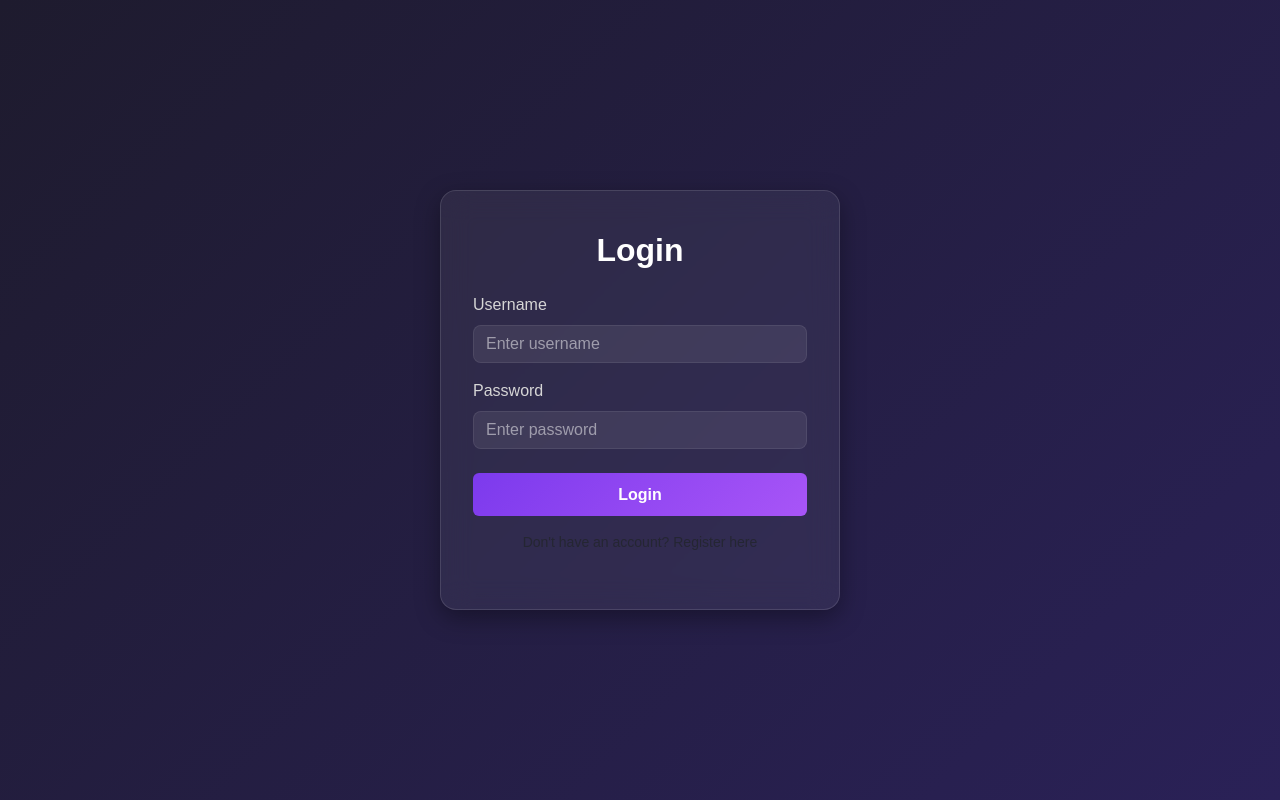
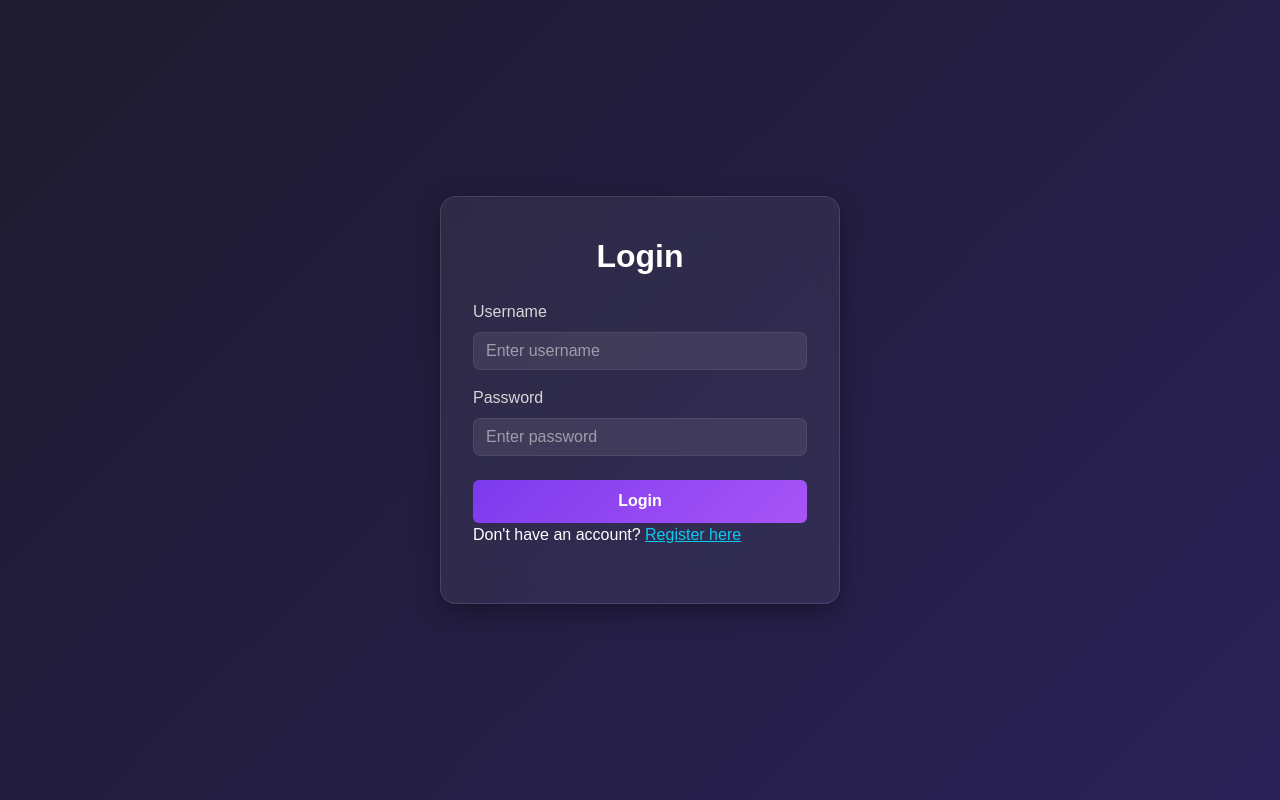
Before and after one commit to Gamay-tun/Student-Expense-App, a Flask app: page /login in a window 1280 px wide. Run offline with Flask 3, Linux system fonts and the light colour scheme.

Commit message:
text color changes

```diff
--- a/templates/login.html
+++ b/templates/login.html
@@ -28,7 +28,8 @@
 
       <button type="submit" class="btn btn-primary mt-2">Login</button>
     </form>
-    <p class="text-muted mt-3">Don't have an account? <a href="/register" class="text-muted">Register here</a></p>
+    <p style="color: #ffffff;">Don't have an account?
+      <a href="/register" class="link-info">Register here</a></p>
   </div>
 </body>
 
```
